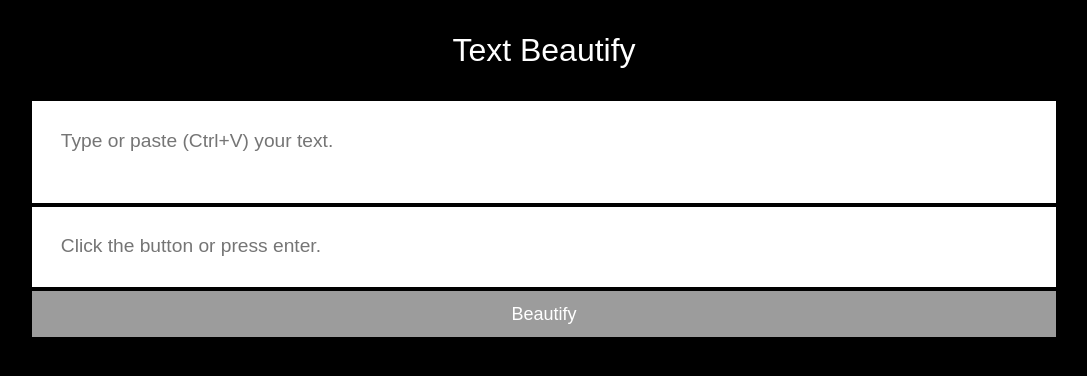
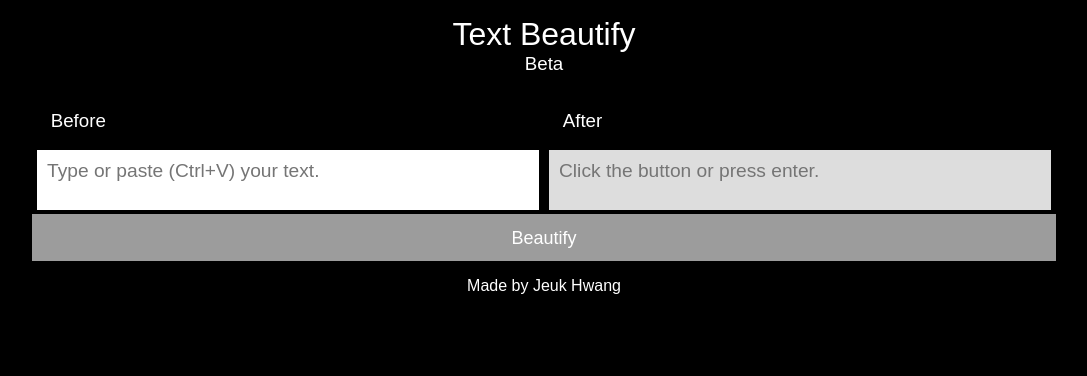
Before and after one commit to PositivePeriod/personal-page, a website: page public/develop/Text beautify/index.html in a window 1280 px wide. Both pictures are taken after a click on the button "Beautify". Shown: the whole page, without its empty margins (96-1183 px from the left). Drawn offline with Linux system fonts and the light colour scheme.

Commit message:
Update project
Text beautify

```diff
--- a/public/develop/Text beautify/index.html
+++ b/public/develop/Text beautify/index.html
@@ -12,12 +12,26 @@
 
 <body>
     <div class="centered content">
-        <h1 class="centered text">Text Beautify</h1>
-        <textarea class='standard-textarea' id='input' autofocus
-            placeholder="Type or paste (Ctrl+V) your text."></textarea>
-        <textarea class='standard-textarea' id='output' readonly
-            placeholder="Click the button or press enter."></textarea>
+        <div class="centered text">
+            <h1>Text Beautify</h1>
+            <h3>Beta</h3>
+        </div>
+        <div class='flex'>
+            <div class='content'>
+                <h3 class="left text">Before</h3>
+                <textarea class='standard-textarea' id='input' autofocus
+                    placeholder="Type or paste (Ctrl+V) your text."></textarea>
+            </div>
+            <div class='content'>
+                <h3 class="left text">After</h3>
+                <textarea class='standard-textarea' id='output' readonly
+                    placeholder="Click the button or press enter."></textarea>
+            </div>
+        </div>
         <button id='btn'>Beautify</button>
+        <div class="centered text">
+            <h4>Made by Jeuk Hwang</h4>
+        </div>
     </div>
 
     <script type="text/javascript" src="source.js"></script>
--- a/public/develop/Text beautify/source.js
+++ b/public/develop/Text beautify/source.js
@@ -7,28 +7,41 @@ function beautify(content) {
     content = content.replace(/\n/g, '  ');*/
 
     // 2. Sentence classify
-    content = content.replace(/\. /g, '\.\n'); // default
-    content = content.replace(/: /g, ':\n'); // additional content or equation
-    content = content.replace(/; /g, ';\n'); // additional content or equation
+    content = content.replace(/\. +/g, '\.\n'); // default
+    content = content.replace(/:(?=[^ ])/g, ': \n'); // additional content or equation
+    content = content.replace(/;(?=[^ ])/g, '; '); // additional content or equation
+    content = content.replace(/; +/g, ';\n'); // additional content or equation
 
     // var integerRegex = '/^[0-9]+$/'
     content = content.replace(/\(([0-9]+)\.([0-9]+)\)/g, (match) => (match + '\n')); // equation; Ex) (2.16)
 
     // except some cases like Fig.1.1. about dot
     //  Ex) Fig.1.2, Mr.Steven, pp. 58 - 70
-    var exception_1 = ['Fig', 'lbs', 'Mr', 'Mrs', 'Ms', 'Eq', 'Eqs', 'pp', 'Vol', 'Pt'];
-    exception_1.forEach(word => {
-        content = content.replace(`/${word}\.\n/g`, `${word}\.`)
+    const daily_single_abbr = ['Fig', 'ft', 'lb', 'lbs', 'Mr', 'Mrs', 'Ms', 'Jr', 'Eq', 'Eqs', 'pp', 'Vol', 'Pt', 'Dr', 'Dept', 'par', 'Mt', 'govt', 'Bros', 'Oxf'];
+    const case_insensitive_abbr = ['Tel', 'Govt', 'Inc', 'No'];
+    const time_unit_abbr = ['sec', 'min', 'hr', 'wk', 'mo', 'yr'];
+    const day_abbr = ['Mon', 'Tue', 'Wed', 'Thu', 'Fri', 'Sat', 'Sun'];
+    const month_abbr = ['Jan', 'Feb', 'Mar', 'Apr', 'Aug', 'Sep', 'Sept', 'Oct', 'Nov', 'Dec'];
+    const single_period_abbr = [...daily_single_abbr, ...case_insensitive_abbr, ...case_insensitive_abbr.map(x => x.toLowerCase()), ...time_unit_abbr, ...day_abbr, ...month_abbr];
+    single_period_abbr.forEach(word => {
+        content = content.replace(`/${word}\.\n/g`, `${word}\.`);
+    });
+
+    const daily_multiple_abbr = ['a.m.', 'A.M.', 'p.m.', 'P.M.', 'A.D.', 'B.C.', 'B.C.E.', 'C.E.', 'Q.E.D.', 'Ph.D.', 'P.E.', 'p.p.', 'P.P.'];
+    const location_abbr = ['U.N.', 'U.S.A.', 'U.S.', 'L.A.', 'U.K.', 'N.Z.'];
+    const multiple_period_abbr = [...daily_multiple_abbr, ...location_abbr];
+    multiple_period_abbr.forEach(word => {
+        content = content.replace(`/${word}\n/g`, `${word}`);
     });
 
     // Ex) Fig.1.2, Mr.Steven, pp. 58 - 70
-    content = content.replace(/(\.[0-9]+\.)\n/g, (match, p1) => (p1))
+    content = content.replace(/(\.[0-9]+\.)\n/g, (match, p1) => (p1));
 
     // 3. little grammar error - except some cases like 1. or Mr.about dot
     // int
     // Ex) 1. one content, 2. another content
-    content = content.replace(/(\n[0-9]+\.)\n/g, (match, p1) => (p1))
-    content = content.replace(/( [0-9]+\.)\n/g, (match, p1) => (p1))
+    content = content.replace(/(\n[0-9]+\.)\n/g, (match, p1) => (p1));
+    content = content.replace(/( [0-9]+\.)\n/g, (match, p1) => (p1));
 
     // TODO - is it right in the logic
     // alphabet A ~ Z, a ~ z
@@ -43,19 +56,24 @@ function beautify(content) {
     // Ex) Fig.4.1a-c.*/
 
     // 4. Clean
-    content = content.replace(/ +/g, ' ') // '     ' -> ' '
-    content = content.replace(/( ?)+\n+( ?)+/g, '\n') // '    \n\n\n ' -> '\n'
-    content = content.replace(/ +\./g, '.') // '     .' -> '.'
-    content = content.replace(/ +,/g, ',') // '     ,' -> ','
-    content = content.replace(/,[^ ]/g, ', ') // ',else' -> ', else'
+    content = content.replace(/ +/g, ' '); // '     ' -> ' '
+    content = content.replace(/( ?)+\n+( ?)+/g, '\n'); // '    \n\n\n ' -> '\n'
+    content = content.replace(/ +\./g, '.'); // '     .' -> '.'
+    content = content.replace(/ +,/g, ','); // '     ,' -> ','
+    content = content.replace(/,[^ ]/g, ', '); // ',else' -> ', else'
 
     // 5. Finish
     return content
 }
 
-function adjustHeight(e) {
-    e.target.style.height = "1px";
-    e.target.style.height = e.target.scrollHeight + "px";
+function adjustHeights(event) {
+    var input = document.getElementById('input');
+    input.style.height = "1px";
+    input.style.height = input.scrollHeight + "px";
+
+    var output = document.getElementById('output');
+    output.style.height = "1px";
+    output.style.height = output.scrollHeight + "px";
 }
 
 function check() {
@@ -63,16 +81,25 @@ function check() {
     var output = document.getElementById('output');
     output.value = beautify(content);
     output.select();
-    adjustHeight({target: output})
+    adjustHeights();
+    window.scroll({
+        top: 0,
+        left: 0,
+        behavior: 'smooth'
+      });
 }
 window.onload = () => {
     // Textarea changing height
-    document.getElementById('input').addEventListener('input', adjustHeight);
+    document.getElementById('input').addEventListener('input', adjustHeights);
+    window.addEventListener("resize", adjustHeights, false);
 
     // Check with enter
-    document.addEventListener("keypress", function onEvent(event) {
-        if (event.key === "Enter") {
-            check();
+    document.addEventListener("keydown", function onEvent(event) {
+        if (event.key == 'Enter') {
+            if (!event.shiftKey) {
+                event.preventDefault();
+                check();
+            };
         };
     });
 
--- a/public/develop/Text beautify/style.css
+++ b/public/develop/Text beautify/style.css
@@ -30,6 +30,17 @@ body {
     text-align: center;
 }
 
+.left {
+    text-align: left;
+}
+
+
+.flex {
+    display: flex;
+    flex: auto;
+    justify-content: space-around;
+}
+
 .content {
     text-align: center;
     width: 80%;
@@ -37,20 +48,27 @@ body {
 }
 
 .standard-textarea {
+    color: rgb(0, 0, 0);
+    width: calc(100% - 10px);
     height: auto;
-    color: rgb(0, 0, 0);
-    width: 100%;
-    height: auto;
-    min-height: 50%;
+    min-height: 60px;
     resize: none;
     border: 0;
-    padding: 1.5em;
+    padding: 10px;
     background: rgb(255, 255, 255);
     font-size: 1.2em;
 }
 
 .standard-textarea::placeholder {
     color: #757575;
+}
+
+#input {
+    background: rgb(255, 255, 255);
+}
+
+#output {
+    background: rgb(221, 221, 221);
 }
 
 button {
@@ -84,6 +102,7 @@ button:active {
     width: 100%;
     overflow: hidden;
     resize: both;
-    min-height: 40px;
+    min-height: 20px;
     line-height: 20px;
+    height: 20px;
 }
```
